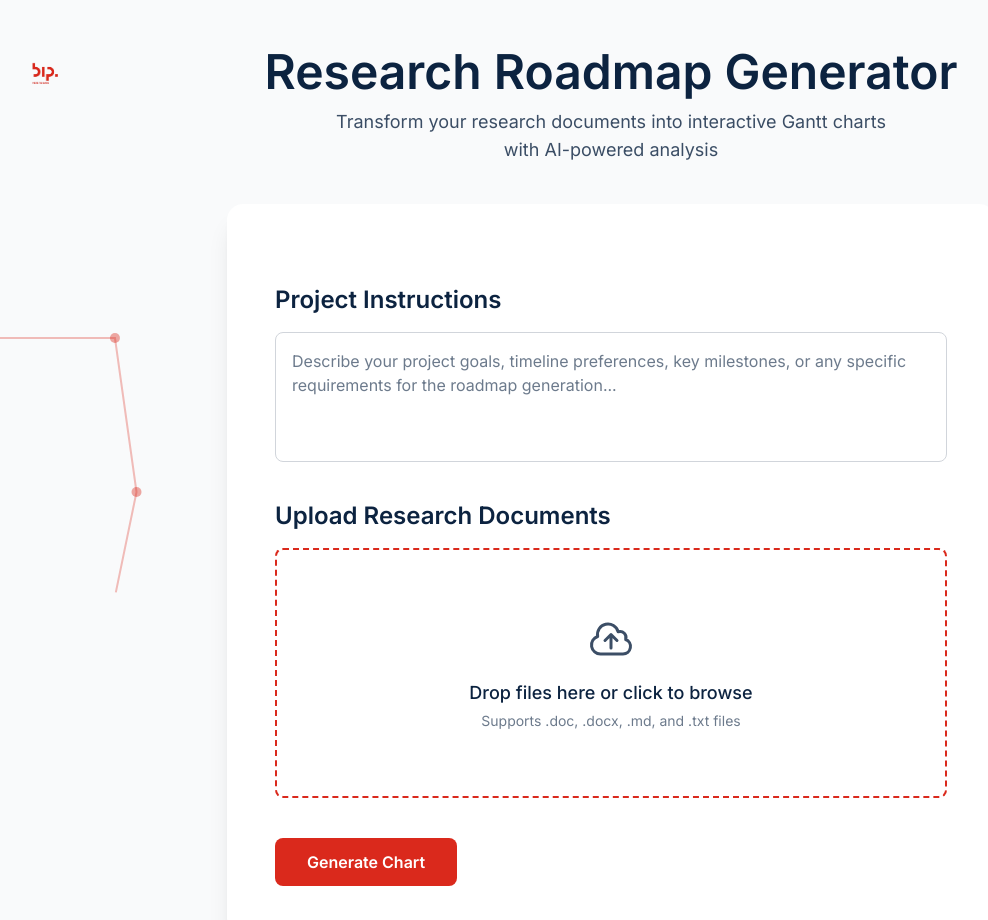
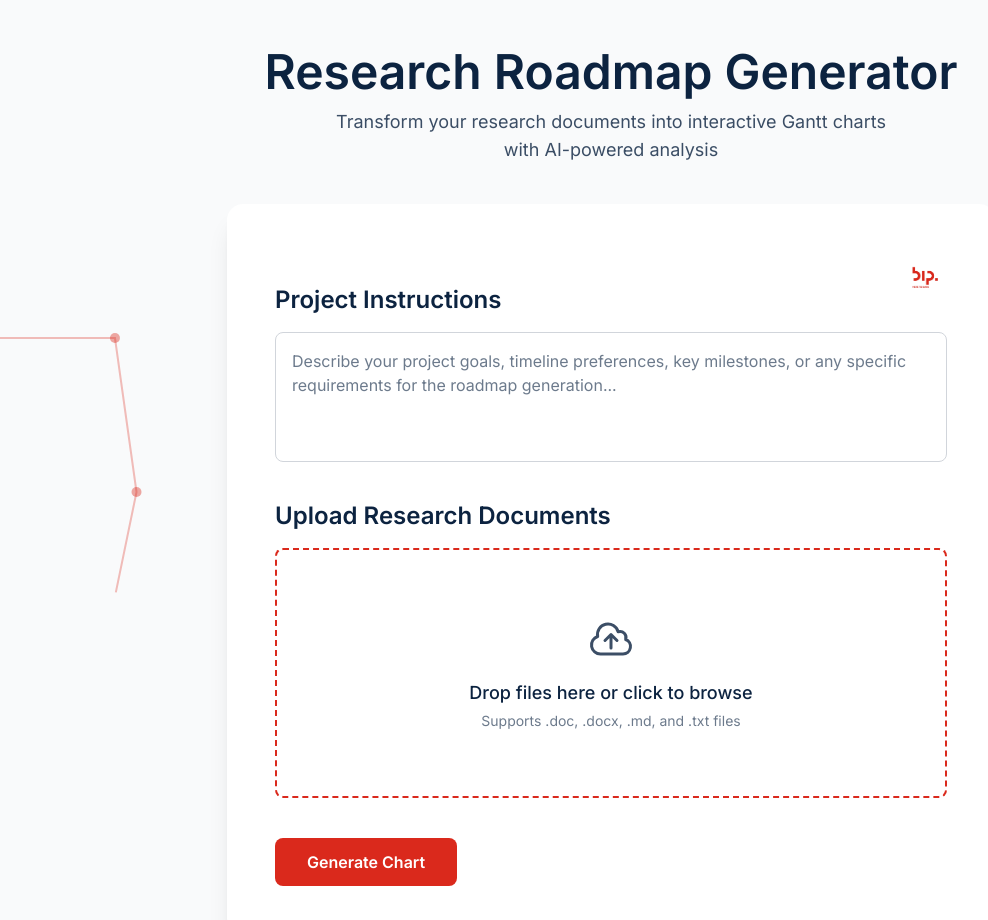
Before and after one commit to mjpensa/Gantt-Restore-2.0, a website: page Public/index.html in a window 1280 px wide. Shown: the top 920 px of the page, without its empty margins (29-1017 px from the left). Drawn offline with nearby package versions, Linux system fonts and the light colour scheme.

Commit message:
Update index.html

```diff
--- a/Public/index.html
+++ b/Public/index.html
@@ -76,10 +76,7 @@
     <!-- Main container -->
     <div class="relative min-h-screen flex flex-col items-center justify-center p-6 md:p-12">
 
-        <!-- New Logo Header (UPDATED HERE) -->
-        <header class="absolute top-8 left-8 md:top-12 md:left-12">
-            <img src="/bip_logo.png" alt="BIP Logo" class="h-12 w-auto">
-        </header>
+        <!-- OLD LOGO HEADER REMOVED HERE -->
 
         <!-- Content -->
         <main class="w-full max-w-3xl z-10">
@@ -95,8 +92,14 @@
 
             <!--
               Main Form
+              The form is now set to 'relative' and contains the logo.
             -->
-            <form id="gantt-form" class="bg-white rounded-2xl shadow-xl p-8 md:p-12 w-full">
+            <form id="gantt-form" class="bg-white rounded-2xl shadow-xl p-8 md:p-12 w-full relative">
+
+                <!-- NEW LOGO HEADER ADDED HERE -->
+                <header class="absolute top-0 right-0 p-8 md:p-12">
+                    <img src="/bip_logo.png" alt="BIP Logo" class="h-12 w-auto">
+                </header>
 
                 <!-- Project Instructions Section -->
                 <section class="mt-8">
```
